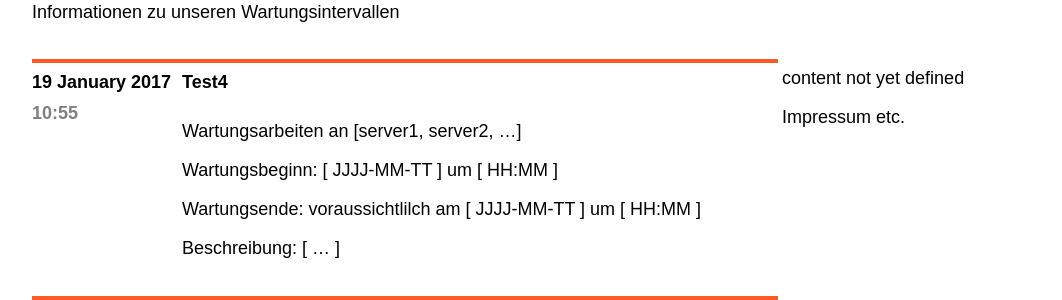
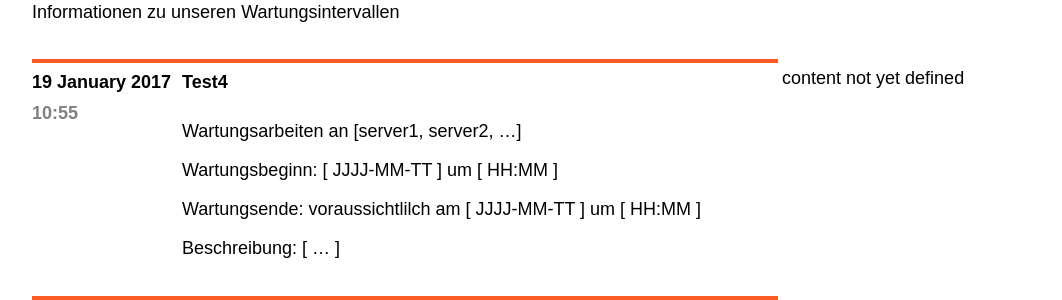
Before and after one commit to Storagegirl/storagegirl.github.io, a Jekyll site: the page built from index.html, in a window 1280 px wide. Shown: the part 328-628 px from the top of the page, without its empty margins (108-1170 px from the left). Built offline with Jekyll 4.4.1, drawn with Linux system fonts in a browser that asks for light colours.

Commit message:
Update index.html

```diff
--- a/index.html
+++ b/index.html
@@ -5,7 +5,7 @@
 
 <div id="container" style="margin:auto; width:1000px">
 
-<header>
+
 	<div class=boxsocial>
 	<a href="https://www.netways.de/home/">Website</a>
 	<a href="http://blog.netways.de/">Blog</a>
@@ -23,9 +23,8 @@
 	<br>
 	<p>Informationen zu unseren Wartungsintervallen</p>
 	</div>
-</header>
 
-<section id="content">
+
 	<div id="container2" style="float:left; width:750px;">
 		<div class="posts">
 		{% for post in site.posts %}
@@ -50,10 +49,5 @@
 	<div id="container3" style="float:left; width:244px;">
 		<p>content not yet defined</p>
 	</div>
-</section>
-
-	<footer>
-		<p>Impressum etc.</p>
-	</footer>
 
 </div>
```
